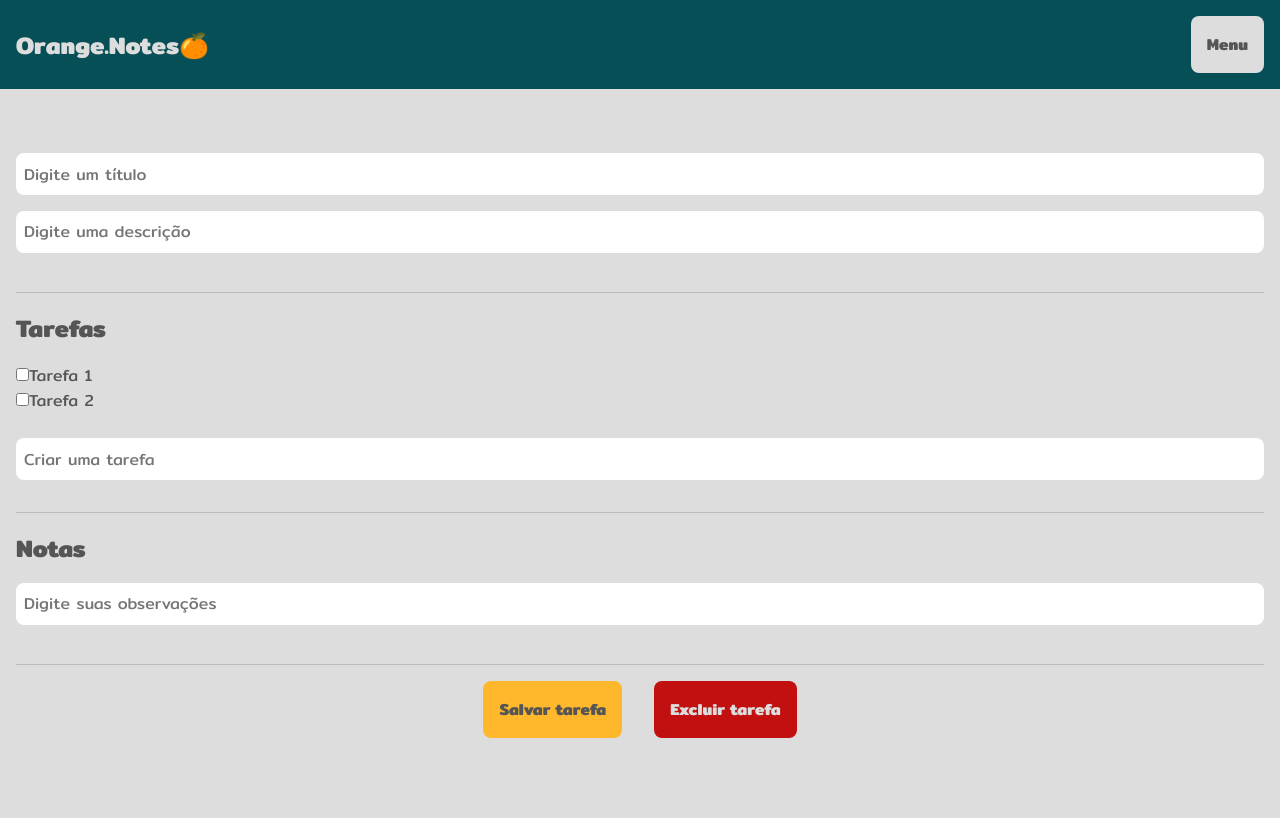
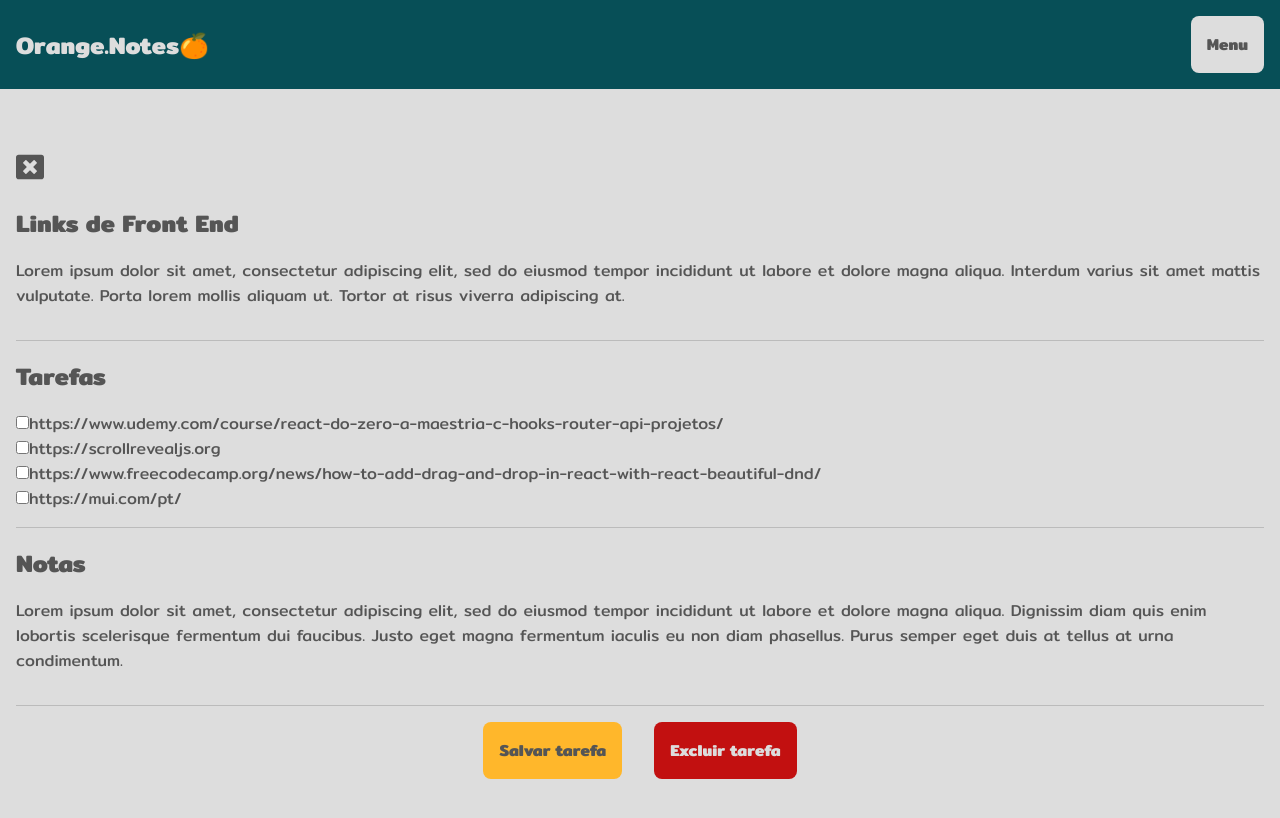
Before and after one commit to sucodelarangela/orange-notes, a React (Vite) app: page /cards/1 in a window 1280 px wide. Shown: the top 818 px of the page. Built offline with nearby package versions, Linux system fonts and the light colour scheme; data requests are answered from the project's data file; the HTML template or start-up script is replaced by a standard one.

Commit message:
Card page component

```diff
--- a/src/pages/Card/index.jsx
+++ b/src/pages/Card/index.jsx
@@ -2,9 +2,10 @@
 import '../Create/style.sass';
 
 // dependencies
-import { useState } from 'react';
-import { useParams } from 'react-router-dom';
+import { useEffect, useState } from 'react';
+import { useParams, Link } from 'react-router-dom';
 import { useFetch } from '../../hooks/useFetch';
+import { FaWindowClose } from 'react-icons/fa';
 
 // components
 import Button from '../../components/Button';
@@ -12,70 +13,45 @@ import Button from '../../components/Button';
 const Card = () => {
     const { id } = useParams();
     const url = `http://localhost:8000/cards/${id}`;
-    const { data: card, loading } = useFetch(url);
-
-    const [title, setTitle] = useState({ name: '', exists: false });
-    const [description, setDescription] = useState({ name: '', exists: false });
-    const [notes, setNotes] = useState({ name: '', exists: false });
-
-
-    function handleSubmit(e, infoType) {
-        e.preventDefault();
-        if (infoType === 'title') setTitle({ name: title, exists: true });
-        if (infoType === 'description') setDescription({ name: description, exists: true });
-        if (infoType === 'notes') setNotes({ name: notes, exists: true });
-    };
+    const { data: card, loading, error } = useFetch(url);
 
     return (
         <section className="create">
+            {loading && <p>Carregando...</p>}
+            {error && <p>{error}</p>}
+            {card && (
+                <>
+                    <Link to='/'>
+                        <FaWindowClose className='create__close' size='1.75rem' />
+                    </Link>
                     <div className='create__sections'>
-                <form onSubmit={(e) => handleSubmit(e, 'title')}>
-                    {!title.exists && (
-                        <input type="text" className='create__sections--input' onChange={(e) => setTitle(e.target.value)} placeholder='Digite um título' />
-                    )}
-                    {title.exists && <h2 onClick={() => setTitle({ exists: false })}>{title.name}</h2>}
-                </form>
-                <form onSubmit={(e) => handleSubmit(e, 'description')}>
-                    {!description.exists && (
-                        <>
-                            <textarea className='create__sections--textarea' onChange={(e) => setDescription(e.target.value)} placeholder='Digite uma descrição'></textarea>
-                            {description.length > 0 && <Button type='submit'>Salvar</Button>}
-                        </>
-                    )}
-                    {description.exists && <p onClick={() => setDescription({ exists: false })}>{description.name}</p>}
-                </form>
+                        <h2 /*onClick={() => setTitle({ exists: false })}*/>{card.title}</h2>
+                        <p /*onClick={() => setDescription({ exists: false })}*/>{card.description}</p>
                     </div>
                     <div className='create__sections'>
                         <h2>Tarefas</h2>
-                {/* Criar componente andamento percentual */}
-                {/* Para os checkbox, criar componente */}
-                <div>
-                    <input type="checkbox" name="tarefa1" value='tarefa1' id="tarefa1" />
-                    <label htmlFor="tarefa1">Tarefa 1</label>
+                        {card.tasks.map((item) => (
+                            <div key={item.id}>
+                                <input type="checkbox" name={`task${item.id}`} value={`task${item.id}`} id={`task${item.id}`} />
+                                {
+                                    item.task.startsWith('http') ?
+                                        <a className='create__sections--link' href={item.task}>{item.task}</a>
+                                        :
+                                        <label>{item.task}</label>
+                                }
                             </div>
-                <div>
-                    <input type="checkbox" name="tarefa1" value='tarefa1' id="tarefa1" />
-                    <label htmlFor="tarefa1">Tarefa 2</label>
-                </div>
-                <br />
-                <input type="text" className='create__sections--input' placeholder='Criar uma tarefa' />
+                        ))}
                     </div>
                     <div className='create__sections'>
                         <h2>Notas</h2>
-                <form onSubmit={(e) => handleSubmit(e, 'notes')}>
-                    {!notes.exists && (
-                        <>
-                            <textarea className='create__sections--textarea' onChange={(e) => setNotes(e.target.value)} placeholder='Digite suas observações'></textarea>
-                            {notes.length > 0 && <Button type='submit'>Salvar</Button>}
-                        </>
-                    )}
-                    {notes.exists && <p onClick={() => setNotes({ exists: false })}>{notes.name}</p>}
-                </form>
+                        <p /*onClick={() => setNotes({ exists: false })}*/>{card.notes}</p>
                     </div>
                     <div className='create__buttons'>
                         <Button>Salvar tarefa</Button>
                         <Button warn={true}>Excluir tarefa</Button>
                     </div>
+                </>
+            )}
         </section>
     );
 };
```
Lines whose indentation alone changed are shown as unchanged.
